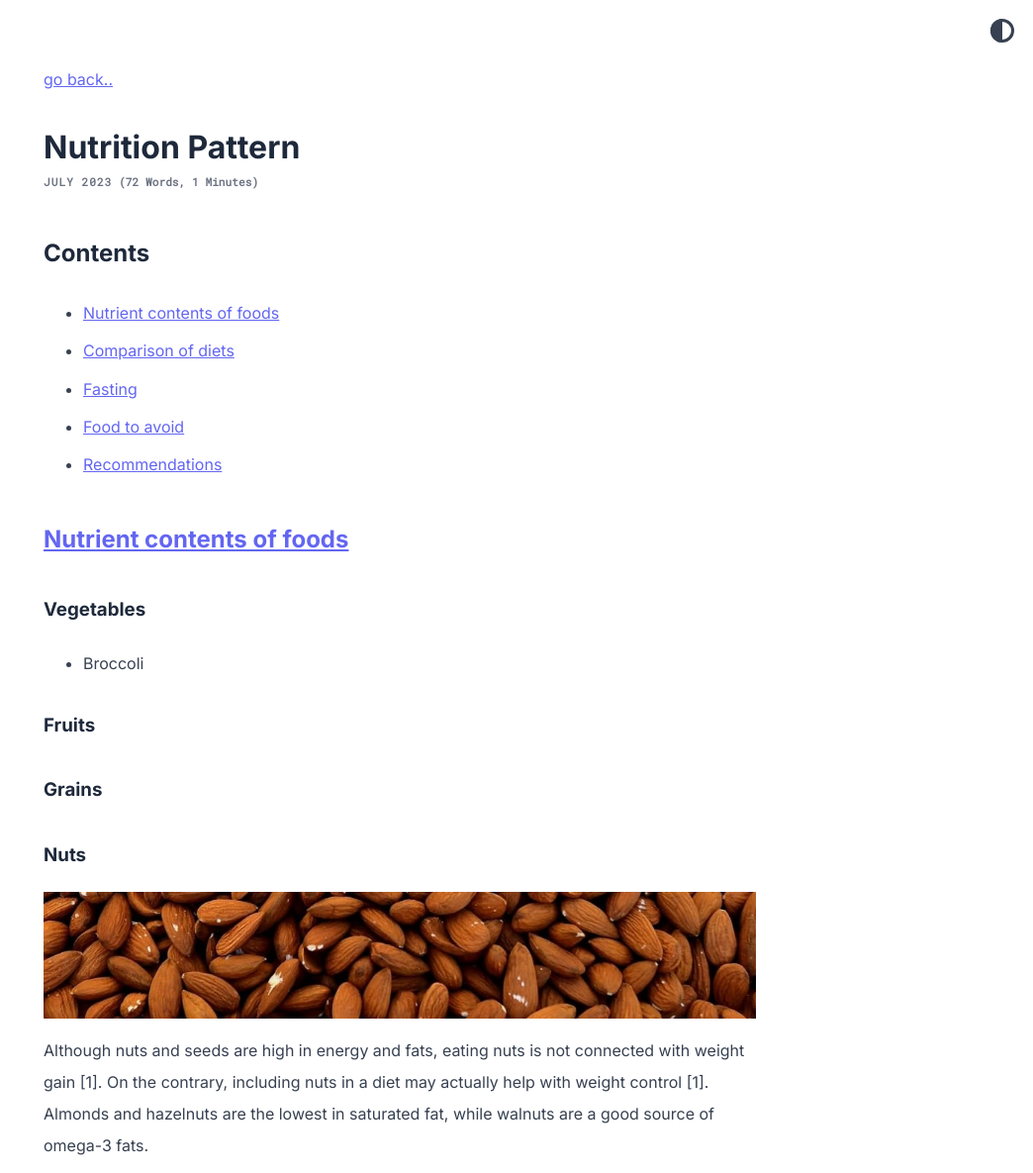
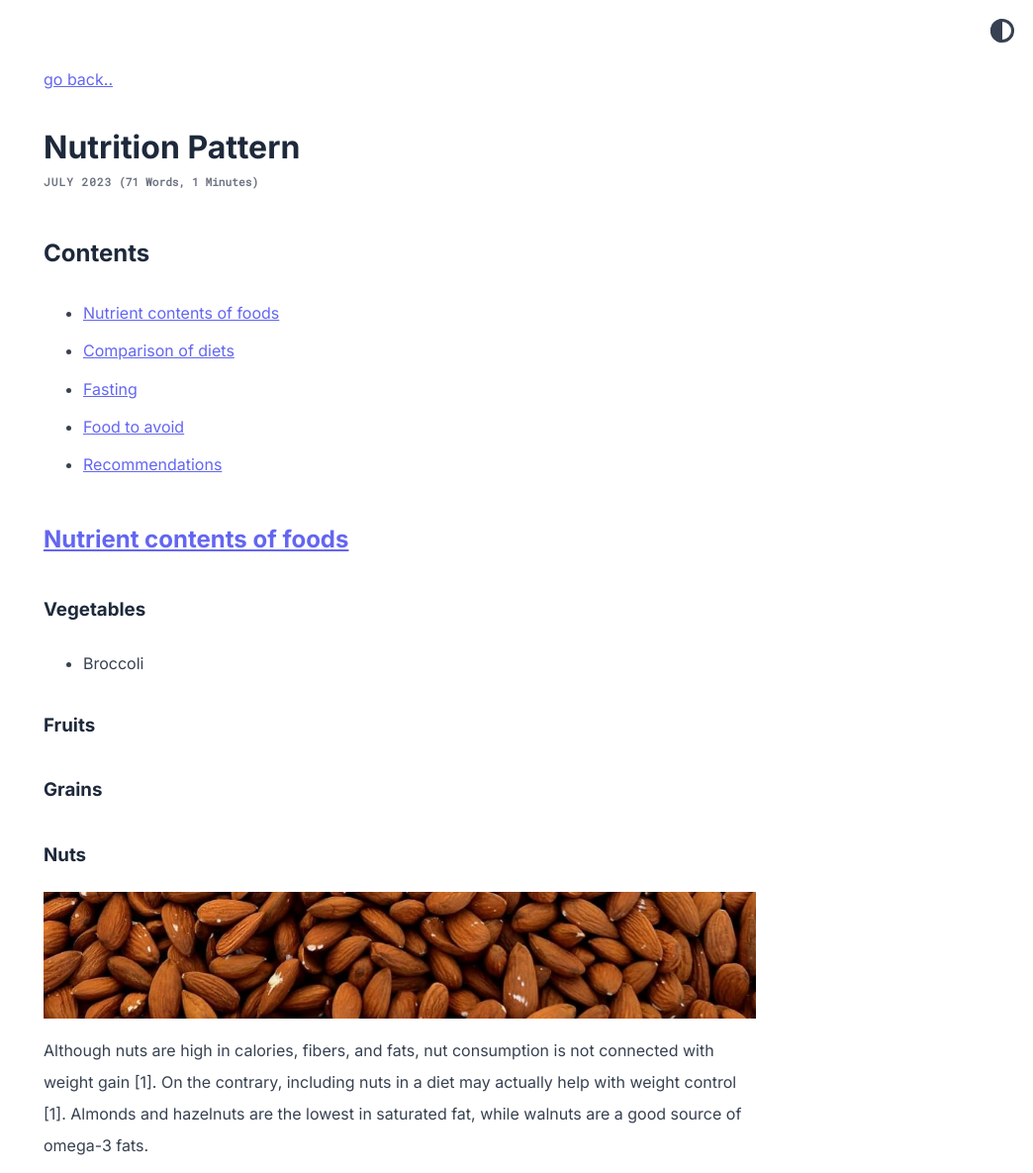
Before and after one commit to abhinavs/moonwalk, a Jekyll site: the page built from _posts/2023-07-24-nutrition-pattern.md, in a window 1280 px wide and 1400 px high, cut to the strip 0-1185 px from the top of the window. Shown: the whole strip at 99% size, without its empty margins (236-1280 px from the left). Built offline with Jekyll 4.4.1, drawn with Linux system fonts in a browser that asks for light colours.

Commit message:
Update 2023-07-24-nutrition-pattern.md

```diff
--- a/_posts/2023-07-24-nutrition-pattern.md
+++ b/_posts/2023-07-24-nutrition-pattern.md
@@ -27,7 +27,7 @@ layout: post
 
 <img src="/images/almonds-964x172.jpg" alt="alternatetext" style="width:100%">
 
-Although nuts and seeds are high in energy and fats, eating nuts is not connected with weight gain [1]. On the contrary, including nuts in a diet may actually help with weight control [1]. Almonds and hazelnuts are the lowest in saturated fat, while walnuts are a good source of omega-3 fats.
+Although nuts are high in calories, fibers, and fats, nut consumption is not connected with weight gain [1]. On the contrary, including nuts in a diet may actually help with weight control [1]. Almonds and hazelnuts are the lowest in saturated fat, while walnuts are a good source of omega-3 fats.
 
 <iframe allowtransparency="true" src="https://docs.google.com/spreadsheets/d/e/2PACX-1vQBPRIgtkht6gWdVDhJESPsngZ20JCD20vzts7qe_1sGdpDb_UUdXzUfFjLb27DO_1Onxgp6kmeLY-B/pubhtml?gid=2112263921&amp;single=true&amp;widget=true&amp;headers=false" style="height:235px;width:100%;frameborder:0px" ></iframe>
 Daily values are based on a 2,000 calorie diet. Abbreviations: DF = dietary fiber; SF = saturated fat; P- protein
```
